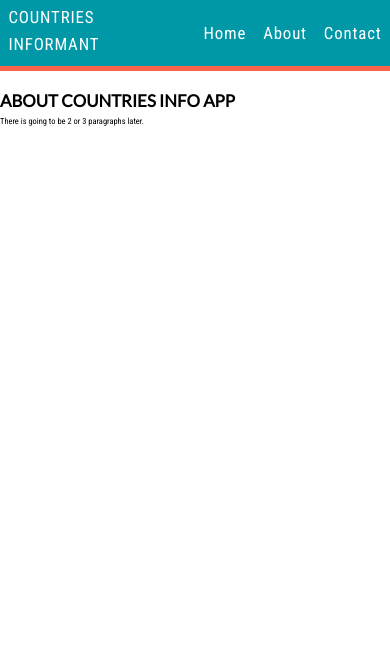
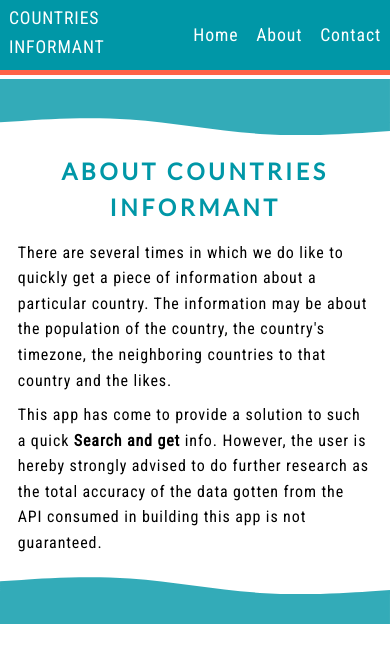
Before and after one commit to adewale2018/countries-app, a React (Create React App) app: page /about in a window 390 px wide. Shown: the top 662 px of the page. Built offline with nearby package versions, Linux system fonts and the light colour scheme; no server answers.

Commit message:
Update about page and add responsiveness

```diff
--- a/src/components/Countries/SingleCountry.css
+++ b/src/components/Countries/SingleCountry.css
@@ -18,7 +18,7 @@
   display: flex;
 }
 .top-container h2, .bottom-container h2 {
-  font-size: 2.2rem;
+  font-size: 2rem;
   text-transform: uppercase;
   color: #000;
   margin: 2.5rem 0 1rem 0;
@@ -81,6 +81,7 @@
   -moz-border-radius: 50%;
   -ms-border-radius: 50%;
   -o-border-radius: 50%;
+  box-shadow: 0 0 8px #000;
 }
 .bt-main .comon h3 {
   text-transform: uppercase;
@@ -113,3 +114,60 @@
   text-align: left;
   margin-bottom: 1.5rem;
 }
+@media only screen and (max-width: 1098px){
+  .bt-main {
+    padding: 2rem 0 5rem 0;
+  }
+  .bt-main .comon h3 {
+    font-size: 2rem;
+    letter-spacing: .2rem;
+    padding-top: 2rem;
+  }
+}
+@media only screen and (max-width: 840px) {
+  .top-container .top-left img {
+    height: 200px;
+  }
+}
+@media only screen and (max-width: 800px) {
+  .main-container h1 {
+    font-size: 2.5rem;
+  }
+  .top-container {
+    flex-direction: column;
+  }
+  .top-container .top-left img {
+    height: 300px;
+    margin-bottom: 2rem;
+  }
+  .bt-main {
+    flex-direction: column;
+    padding: 5rem 0 10rem 0;
+  }
+  .bt-main .comon {
+    width: 50%;
+    margin-top: 4rem;
+    padding: 2rem 0 4rem 0;
+
+  }
+  .bt-main .comon h3 {
+    font-size: 3rem;
+    letter-spacing: .3rem;
+    padding-top: 2.5rem;
+  }
+}
+@media only screen and (max-width: 600px) {
+  #bt-submain {
+    flex-direction: column;
+    padding: 5rem;
+  }
+  .top-container .top-left img {
+    height: 200px;
+  }
+}
+@media only screen and (max-width: 430px) {
+  .bt-main .comon {
+    width: 80%;
+
+  }
+}
--- /dev/null
+++ b/src/components/Pages/About.css
@@ -0,0 +1,48 @@
+.About {
+  margin-top: -1.5rem;
+}
+.About h1 {
+  text-align: center;
+  margin-top: -8rem;
+  font-size: 3rem;
+  color: #0097a7;
+  letter-spacing: .4rem;
+  margin-bottom: 2rem;
+}
+.About p {
+  font-size: 2.5rem;
+  padding: 0 2rem;
+  letter-spacing: .1rem;
+}
+.About p.first {
+  margin-bottom: 1rem;
+}
+.About p.second {
+  margin-bottom: -8rem;
+}
+@media only screen and (max-width: 960px) {
+  .About h1 {
+
+    margin-top: -5rem;
+    margin-bottom: 1.5rem;
+  }
+  .About p {
+    font-size: 2rem;
+  }
+  .About p.second {
+    margin-bottom: -5rem;
+  }
+}
+@media only screen and (max-width: 536px) {
+  .About h1 {
+    font-size: 2.6rem;
+    margin-top: -2rem;
+    margin-bottom: 1.5rem;
+  }
+  .About p {
+    font-size: 1.8rem;
+  }
+  .About p.second {
+    margin-bottom: -2rem;
+  }
+}
--- a/src/components/Pages/About.js
+++ b/src/components/Pages/About.js
@@ -1,11 +1,19 @@
 import React from 'react';
+import './About.css';
 
 
 const About = () => {
   return (
-    <div>
-      <h1>ABOUT COUNTRIES INFO APP</h1>
-      <p>There is going to be 2 or 3 paragraphs later.</p>
+    <div className="About">
+      <svg xmlns="http://www.w3.org/2000/svg" viewBox="0 0 1440 320"><path fill="#0097a7" fill-opacity="0.8" d="M0,160L80,154.7C160,149,320,139,480,149.3C640,160,800,192,960,202.7C1120,213,1280,203,1360,197.3L1440,192L1440,0L1360,0C1280,0,1120,0,960,0C800,0,640,0,480,0C320,0,160,0,80,0L0,0Z"></path></svg>
+      <h1>ABOUT COUNTRIES INFORMANT</h1>
+      <p className="first">
+        There are several times in which we do like to quickly get a piece of information about a particular country. The information may be about the population of the country, the country's timezone, the neighboring countries to that country and the likes.
+      </p>
+      <p className="second">
+        This app has come to provide a solution to such a quick <strong>Search and get</strong> info. However, the user is hereby strongly advised to do further research as the total accuracy of the data gotten from the API consumed in building this app is not guaranteed.
+      </p>
+      <svg xmlns="http://www.w3.org/2000/svg" viewBox="0 0 1440 320"><path fill="#0097a7" fill-opacity="0.8" d="M0,160L80,154.7C160,149,320,139,480,149.3C640,160,800,192,960,202.7C1120,213,1280,203,1360,197.3L1440,192L1440,320L1360,320C1280,320,1120,320,960,320C800,320,640,320,480,320C320,320,160,320,80,320L0,320Z"></path></svg>
     </div>
   );
 }
--- a/src/index.css
+++ b/src/index.css
@@ -21,11 +21,11 @@ h1, h2, h3, h4, h5, h6 {
 }
 @media only screen and (max-width: 900px) {
   html {
-    font-size: 55.6%;
+    font-size: 60.5%;
   }
 }
 @media only screen and (max-width: 654px) {
   html {
-    font-size: 52.6%;
+    font-size: 55.5%;
   }
 }
```
